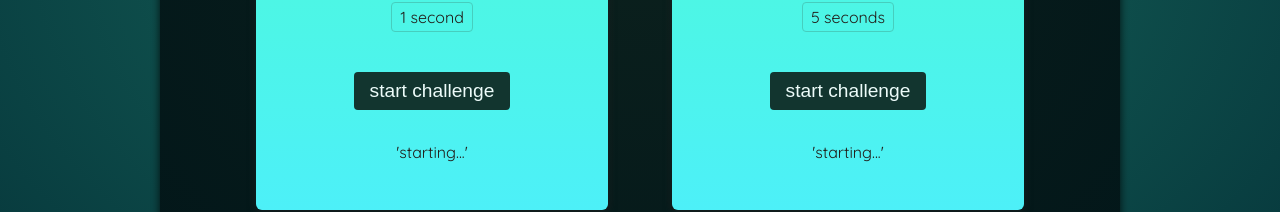
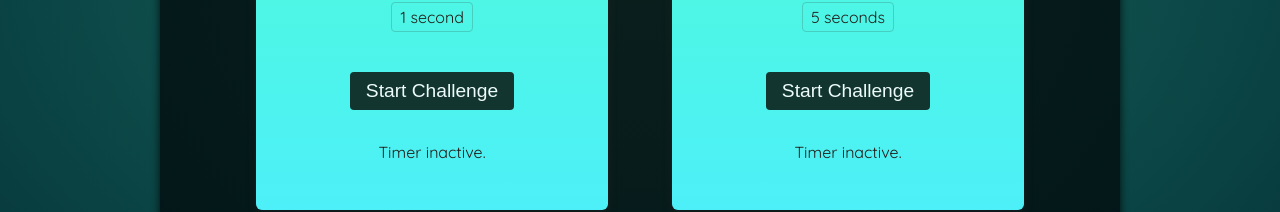
Before and after one commit to farmerlin731/Countdown-Game, a React (Vite) app: page / in a window 1280 px wide. Shown: the part 464-676 px from the top of the page. Built offline with nearby package versions, Linux system fonts and the light colour scheme; a web font is replaced by a local one.

Commit message:
Set the timer by 'useRef'.

```diff
--- a/src/components/TimerChallenge.jsx
+++ b/src/components/TimerChallenge.jsx
@@ -1,14 +1,36 @@
+import { useRef, useState } from "react";
+// let timer; // Forbidden! It will share cross components!
 export default function TimerChallenge({ title, targetTime }) {
+  const timer = useRef();
+  const [isRunning, setIsRunning] = useState(false);
+  const [isExpired, setIsExpired] = useState(false);
+  function handleStart() {
+    setIsRunning(true);
+    timer.current = setTimeout(() => {
+      setIsExpired(true);
+    }, targetTime * 1000);
+  }
+
+  function handleStop() {
+    clearTimeout(timer.current);
+    setIsRunning(false);
+  }
+
   return (
     <section className="challenge">
       <h2>{title}</h2>
+      {isExpired && "U r lost!"}
       <p className="challenge-time">
         {targetTime} second{targetTime > 1 ? "s" : ""}
       </p>
       <p>
-        <button>start challenge</button>
+        <button onClick={isRunning ? handleStop : handleStart}>
+          {isRunning ? "Stop" : "Start"} Challenge
+        </button>
       </p>
-      <p className="">'starting...'</p>
+      <p className={isRunning ? "active" : undefined}>
+        {isRunning ? "Time is running..." : "Timer inactive."}
+      </p>
     </section>
   );
 }
```
